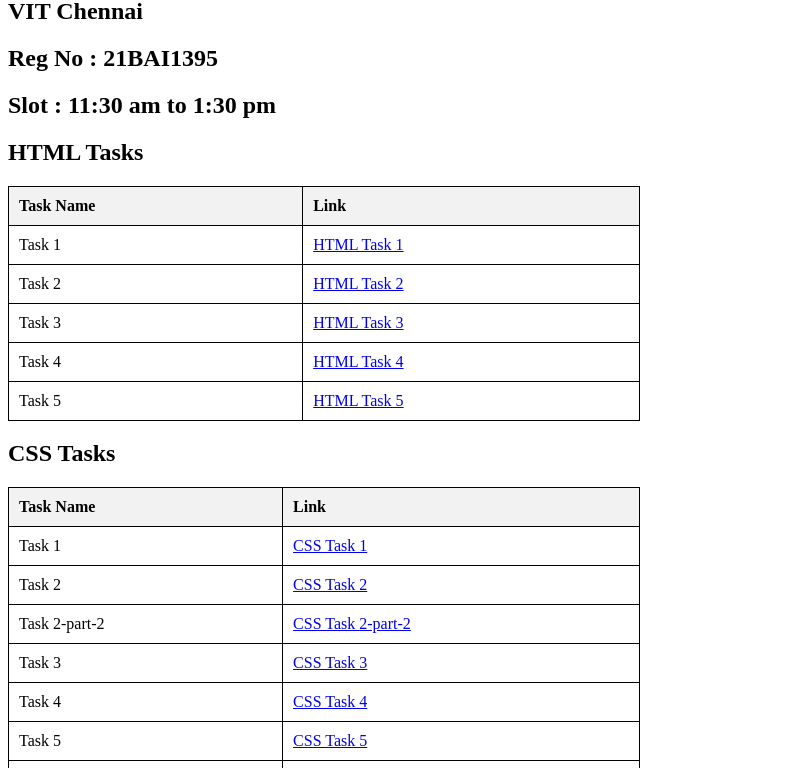
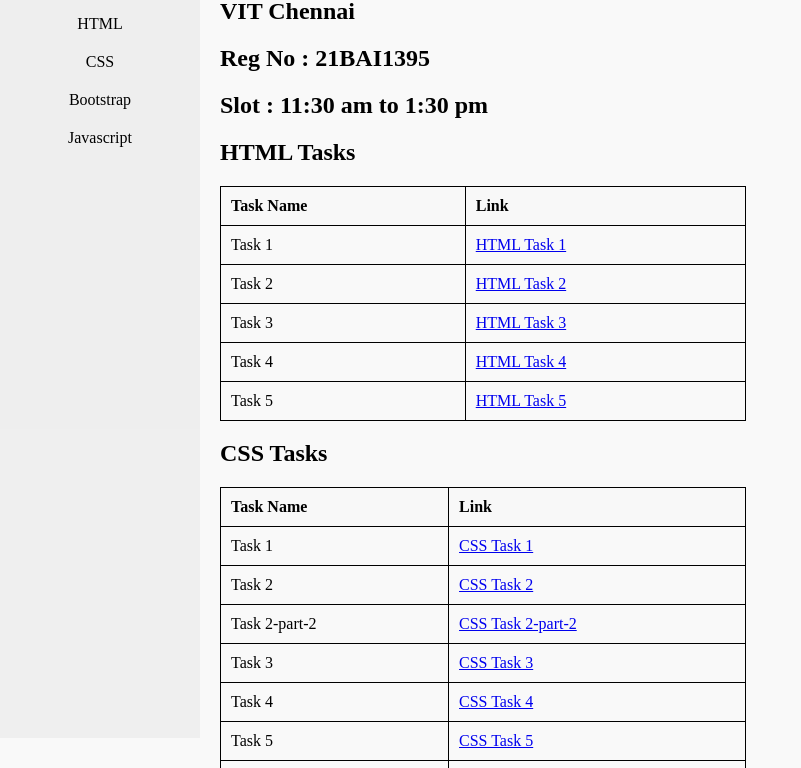
Before and after one commit to TusharKolli/TusharKolli.github.io, a plain HTML site: page index.html in a window 1280 px wide. Shown: the part 82-850 px from the top of the page, without its empty margins (0-801 px from the left). Drawn offline with Linux system fonts and the light colour scheme.

Commit message:
Update index.html

```diff
--- a/index.html
+++ b/index.html
@@ -17,16 +17,71 @@
             text-align: left;
         }
         th {
-            background-color: #f2f2f2;
+            background-color: #f2f2f23e;
+        }
+        nav {
+            position: fixed;
+            left: 0;
+            top: 0;
+            height: 100%;
+            width: 130px;
+            background-color: #e0e0e06b;
+            padding-top: 20px;
+            display: flex;
+            flex-direction: column;
+            align-items: center;
+            justify-content: flex-start;
+            transition: width 0.3s;
+            overflow-x: hidden;
+        }
+        nav:hover {
+            width: 200px;
+        }
+        nav h2 {
+            text-align: center;
+            margin-bottom: 20px;
+            width: 100%;
+        }
+        nav a {
+            display: block;
+            padding: 10px;
+            text-decoration: none;
+            color: black;
+            text-align: center;
+            width: 100%;
+            transition: background-color 0.3s;
+        }
+        nav a:hover {
+            background-color: #ddd;
+        }
+
+        body {
+            margin-left: 100px;
+            background-color: #f9f9f9;
+            transition: margin-left 0.3s;
+        }
+
+        nav:hover + body {
+            margin-left: 220px;
         }
     </style>
 </head>
 <body>
+    <nav>
+        <h2>Assignments</h2>
+        <a href="#html">HTML</a>
+        <a href="#css">CSS</a>
+        <a href="#bootstrap">Bootstrap</a>
+        <a href="#javascript">Javascript</a>
+    </nav>
+
+    <div style="margin-left: 120px;">
         <h1><b>Kolli Tushar</b></h1>
         <h2>VIT Chennai</h2>
         <h2>Reg No : 21BAI1395</h2>
         <h2>Slot : 11:30 am to 1:30 pm</h2>
-    <h2>HTML Tasks</h2>
+
+        <h2 id="html">HTML Tasks</h2>
         <table>
             <tr>
                 <th>Task Name</th>
@@ -54,7 +109,7 @@
             </tr>
         </table>
 
-    <h2>CSS Tasks</h2>
+        <h2 id="css">CSS Tasks</h2>
         <table>
             <tr>
                 <th>Task Name</th>
@@ -94,7 +149,8 @@
             </tr>
 
         </table>
-    <h2>Bootstrap Tasks</h2>
+
+        <h2 id="bootstrap">Bootstrap Tasks</h2>
         <table>
             <tr>
                 <th>Task Name</th>
@@ -125,7 +181,7 @@
                 <td><a href="Bootstrap/task6.html">Bootstrap Task 6</a></td>
             </tr>
         </table>
-    <h2>Javascript Tasks</h2>
+        <h2 id="javascript">Javascript Tasks</h2>
         <table>
             <tr>
                 <th>Task Name</th>
@@ -164,5 +220,6 @@
                 <td><a href="Javascript/task8.html">Javascript Task 8</a></td>
             </tr>
         </table>
+    </div>
 </body>
 </html>
```
Lines whose indentation alone changed are shown as unchanged.
